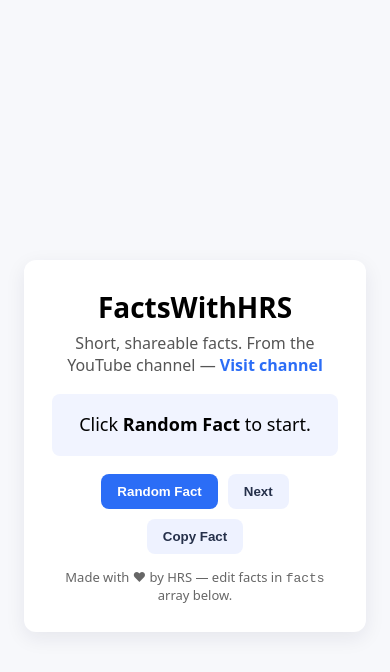
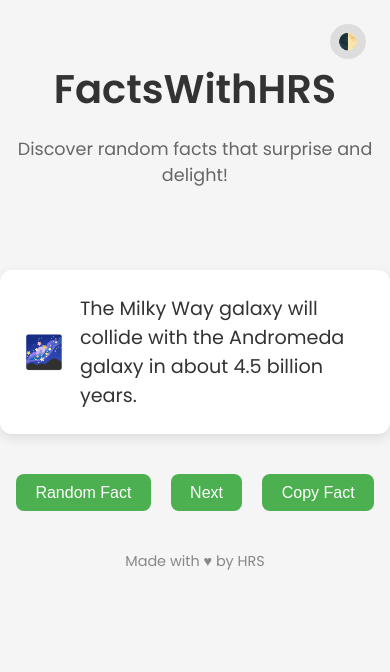
Before and after one commit to Harshraj2912/Harshraj2912.github.io, a plain HTML site: page index.html in a window 390 px wide. Drawn offline with Linux system fonts and the light colour scheme.

Commit message:
Revamp homepage with modern UI and interactive features
- Replaced old HTML with a redesigned layout using card-based styling
- Added emoji icons next to each fact for visual engagement
- Implemented light/dark mode toggle for better accessibility
- Improved button styling with hover effects
- Made layout responsive for mobile and desktop devices
- Included interactive JavaScript functions for random and sequential fact display
- Enhanced overall look and feel for a more polished user experience

```diff
--- a/index.html
+++ b/index.html
@@ -1,86 +1,181 @@
-<!doctype html>
+<!DOCTYPE html>
 <html lang="en">
 <head>
-  <meta charset="utf-8" />
-  <meta name="viewport" content="width=device-width,initial-scale=1" />
-  <title>FactsWithHRS — Quick Facts</title>
-  <meta name="description" content="FactsWithHRS — quick interesting facts. Visit the YouTube channel for videos." />
+  <meta charset="UTF-8" />
+  <meta name="viewport" content="width=device-width, initial-scale=1.0" />
+  <title>FactsWithHRS</title>
+  <link href="https://fonts.googleapis.com/css2?family=Poppins:wght@400;600&display=swap" rel="stylesheet">
   <style>
-    :root{font-family:system-ui,-apple-system,Segoe UI,Roboto,"Helvetica Neue",Arial}
-    body{display:flex;min-height:100vh;align-items:center;justify-content:center;margin:0;padding:24px;background:#f7f8fb}
-    .card{max-width:720px;width:100%;background:#fff;padding:28px;border-radius:12px;box-shadow:0 6px 20px rgba(20,20,60,0.08);text-align:center}
-    h1{margin:0 0 6px;font-size:28px}
-    p.lead{margin:6px 0 18px;color:#555}
-    #fact{font-size:20px;line-height:1.4;margin:18px 0;padding:18px;border-radius:8px;background:#f1f4ff}
-    .controls{display:flex;gap:10px;flex-wrap:wrap;justify-content:center}
-    button{padding:10px 16px;border:0;border-radius:8px;cursor:pointer;font-weight:600}
-    .btn-primary{background:#2b6df6;color:white}
-    .btn-ghost{background:#eef2ff;color:#25304a}
-    footer{margin-top:14px;color:#666;font-size:13px}
-    a.ch{color:#2b6df6;text-decoration:none;font-weight:600}
-    @media(max-width:420px){#fact{font-size:18px}}
+    :root {
+      --bg-light: #f5f5f5;
+      --bg-dark: #1e1e1e;
+      --text-light: #333;
+      --text-dark: #f5f5f5;
+      --accent: #4CAF50;
+    }
+
+    body {
+      margin: 0;
+      font-family: 'Poppins', sans-serif;
+      background-color: var(--bg-light);
+      color: var(--text-light);
+      transition: background-color 0.3s, color 0.3s;
+    }
+
+    .dark-mode {
+      background-color: var(--bg-dark);
+      color: var(--text-dark);
+    }
+
+    header {
+      text-align: center;
+      padding: 2rem 1rem;
+    }
+
+    h1 {
+      font-size: 2.5rem;
+      margin-bottom: 0.5rem;
+    }
+
+    p.description {
+      font-size: 1.1rem;
+      color: #666;
+    }
+
+    .fact-card {
+      max-width: 600px;
+      margin: 2rem auto;
+      padding: 1.5rem;
+      background: white;
+      border-radius: 12px;
+      box-shadow: 0 4px 12px rgba(0,0,0,0.1);
+      display: flex;
+      align-items: center;
+      gap: 1rem;
+      transition: transform 0.3s;
+    }
+
+    .dark-mode .fact-card {
+      background: #2c2c2c;
+    }
+
+    .fact-card:hover {
+      transform: scale(1.02);
+    }
+
+    .fact-icon {
+      font-size: 2rem;
+    }
+
+    .fact-text {
+      font-size: 1.2rem;
+      flex: 1;
+    }
+
+    .buttons {
+      text-align: center;
+      margin-top: 1rem;
+    }
+
+    button {
+      background-color: var(--accent);
+      color: white;
+      border: none;
+      padding: 0.6rem 1.2rem;
+      margin: 0.5rem;
+      border-radius: 8px;
+      font-size: 1rem;
+      cursor: pointer;
+      transition: background-color 0.3s;
+    }
+
+    button:hover {
+      background-color: #388E3C;
+    }
+
+    footer {
+      text-align: center;
+      padding: 2rem 1rem;
+      font-size: 0.9rem;
+      color: #888;
+    }
+
+    .toggle-mode {
+      position: fixed;
+      top: 1rem;
+      right: 1rem;
+      background: #ddd;
+      border: none;
+      padding: 0.5rem;
+      border-radius: 50%;
+      cursor: pointer;
+    }
+
+    .dark-mode .toggle-mode {
+      background: #444;
+      color: white;
+    }
   </style>
 </head>
 <body>
-  <div class="card">
+  <button class="toggle-mode" onclick="toggleDarkMode()">🌓</button>
+
+  <header>
     <h1>FactsWithHRS</h1>
-    <p class="lead">Short, shareable facts. From the YouTube channel — <a class="ch" id="ytLink" href="#" target="_blank">Visit channel</a></p>
+    <p class="description">Discover random facts that surprise and delight!</p>
+  </header>
 
-    <div id="fact">Click <strong>Random Fact</strong> to start.</div>
-
-    <div class="controls">
-      <button id="randBtn" class="btn-primary">Random Fact</button>
-      <button id="nextBtn" class="btn-ghost">Next</button>
-      <button id="copyBtn" class="btn-ghost">Copy Fact</button>
-    </div>
-
-    <footer>Made with ♥ by HRS — edit facts in <code>facts</code> array below.</footer>
+  <div class="fact-card">
+    <div class="fact-icon">🌌</div>
+    <div class="fact-text" id="fact">The Milky Way galaxy will collide with the Andromeda galaxy in about 4.5 billion years.</div>
   </div>
 
+  <div class="buttons">
+    <button onclick="getRandomFact()">Random Fact</button>
+    <button onclick="getNextFact()">Next</button>
+    <button onclick="copyFact()">Copy Fact</button>
+  </div>
+
+  <footer>
+    Made with ♥ by HRS
+  </footer>
+
   <script>
-    const channelUrl = "https://youtube.com/@FactsWithHRS?si=nZlrSTlYRdEqVbUD";
-    document.getElementById('ytLink').href = channelUrl;
-
     const facts = [
-      "Honey never spoils — archaeologists found edible honey in ancient Egyptian tombs.",
-      "Bananas are berries, but strawberries are not.",
-      "A single cloud can weigh more than a million kilograms.",
-      "Octopuses have three hearts.",
-      "Wombat poop is cube-shaped.",
-      "A day on Venus is longer than a year on Venus.",
-      "There are more possible chess games than atoms in the known universe.",
-      "Oxford University is older than the Aztecs.",
-      "Sharks existed before trees on Earth.",
-      "Some metals like sodium react explosively with water.",
-      "There’s a species of jellyfish that is biologically immortal.",
-      "Humans share ~50% DNA with bananas.",
-      "Venus rotates clockwise — opposite of most planets.",
-      "A group of flamingos is called a 'flamboyance'.",
-      "Scotland’s national animal is the unicorn.",
-      "Cleopatra lived closer in time to the moon landing than to the Great Pyramid.",
-      "Sloths can hold their breath longer than dolphins—up to 40 minutes.",
-      "Mosquitoes are the deadliest animals — they spread diseases.",
-      "The Eiffel Tower can be 15 cm taller in summer due to thermal expansion.",
-      "A day on Mercury is longer than its year."
+      { text: "Honey never spoils.", icon: "🍯" },
+      { text: "Octopuses have three hearts.", icon: "🐙" },
+      { text: "Bananas are berries, but strawberries aren't.", icon: "🍌" },
+      { text: "The Eiffel Tower can grow taller in summer.", icon: "🗼" },
+      { text: "Sharks existed before trees.", icon: "🦈" },
+      { text: "The moon has moonquakes.", icon: "🌕" },
+      { text: "A day on Venus is longer than its year.", icon: "🪐" }
     ];
 
-    let idx = -1;
-    function showRandom(){
-      idx = Math.floor(Math.random() * facts.length);
-      document.getElementById('fact').innerText = facts[idx];
-    }
-    function showNext(){
-      idx = (idx + 1) % facts.length;
-      document.getElementById('fact').innerText = facts[idx];
+    let currentIndex = 0;
+
+    function updateFact(index) {
+      document.getElementById("fact").innerText = facts[index].text;
+      document.querySelector(".fact-icon").innerText = facts[index].icon;
     }
 
-    document.getElementById('randBtn').addEventListener('click', showRandom);
-    document.getElementById('nextBtn').addEventListener('click', showNext);
-    document.getElementById('copyBtn').addEventListener('click', ()=>{
-      const text = document.getElementById('fact').innerText;
-      if (!text) return alert('No fact to copy!');
-      navigator.clipboard?.writeText(text).then(()=>alert('Copied!'), ()=>alert('Copy failed'));
-    });
+    function getRandomFact() {
+      currentIndex = Math.floor(Math.random() * facts.length);
+      updateFact(currentIndex);
+    }
+
+    function getNextFact() {
+      currentIndex = (currentIndex + 1) % facts.length;
+      updateFact(currentIndex);
+    }
+
+    function copyFact() {
+      navigator.clipboard.writeText(facts[currentIndex].text);
+      alert("Fact copied to clipboard!");
+    }
+
+    function toggleDarkMode() {
+      document.body.classList.toggle("dark-mode");
+    }
   </script>
 </body>
 </html>
```
